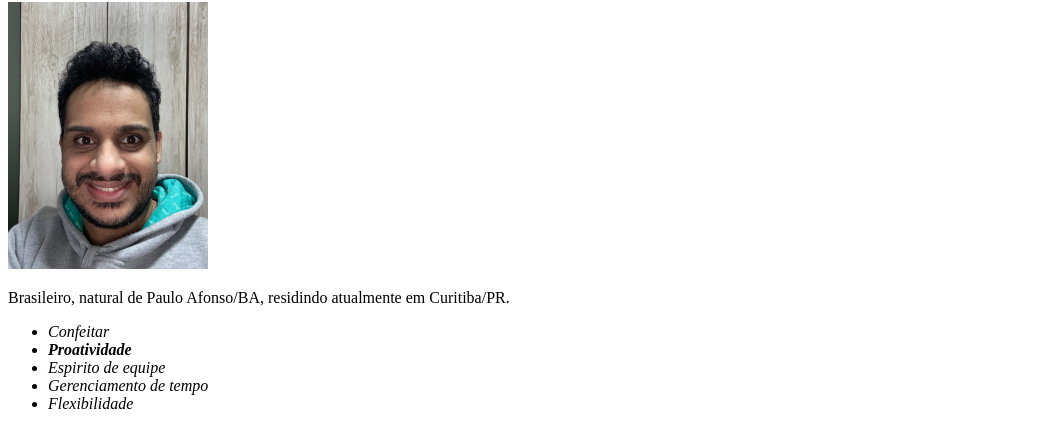
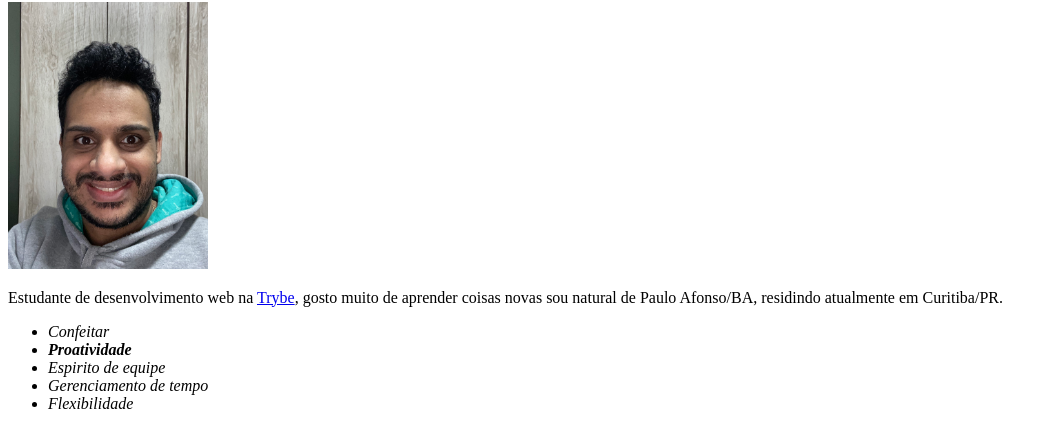
Before and after one commit to Vitorlima02/portifolio_web, a plain HTML site: page index.html in a window 1280 px wide. Shown: the part 78-526 px from the top of the page, without its empty margins (0-1052 px from the left). Drawn offline with Linux system fonts and the light colour scheme.

Commit message:
adicionado link externo

```diff
--- a/index.html
+++ b/index.html
@@ -12,7 +12,8 @@
     <h1>Vicente Vitor Lima do Nascimento</h1>
     <img id="foto" src="images/vitor-lima.jpg" alt="Vitor Lima" width="200px">
     <p>
-        Brasileiro, natural de Paulo Afonso/BA, residindo atualmente em Curitiba/PR.
+        Estudante de desenvolvimento web na
+        <a href="https://www.betrybe.com/" target="_blank">Trybe</a>, gosto muito de aprender coisas novas sou natural de Paulo Afonso/BA, residindo atualmente em Curitiba/PR.
     </p>
     <ul>
         <li><em>Confeitar</em></li>
@@ -22,6 +23,7 @@
         <li><em>Flexibilidade</em></li>
     </ul>
 
+
 </body>
 
 </html>
```
